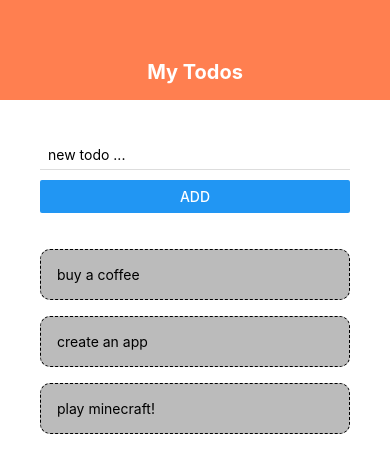
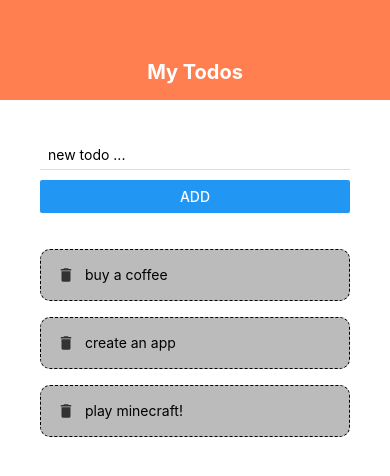
Before and after one commit to jash2810/react-native-todo-app, a React Native app: screen / in a window 390 px wide. Shown: the top 476 px of the page. Built offline with nearby package versions, Linux system fonts and the light colour scheme.

Commit message:
added icons and flexbox

```diff
--- a/App.js
+++ b/App.js
@@ -3,6 +3,7 @@
 import Header from './components/header';
 import TodoItem from './components/TodoItem';
 import AddTodo from './components/addTodo';
+import Sandbox from './components/sandbox';
 
 export default function App() {
 
@@ -30,6 +31,7 @@
   }
 
   return (
+    // <Sandbox />
     <TouchableWithoutFeedback
       onPress={() => {
         Keyboard.dismiss()
@@ -68,9 +70,11 @@
     // marginLeft: 30
   },
   content: {
+    flex: 1,
     padding: 40
   },
   list: {
+    flex: 1,
     marginTop: 20
   }
 });
--- a/components/TodoItem.js
+++ b/components/TodoItem.js
@@ -1,10 +1,14 @@
 import React from 'react';
 import {StyleSheet, Text, TouchableOpacity, View} from 'react-native'
+import { MaterialIcons } from '@expo/vector-icons'
 
 export default function TodoItem({item, deleteTodoPress}) {
     return(
         <TouchableOpacity onPress={() => deleteTodoPress(item.key)}>
-            <Text style={styles.item}>{item.text}</Text>
+            <View style={styles.item}>
+                <MaterialIcons name='delete' size={18} color='#333' />
+                <Text style={styles.itemText}>{item.text}</Text>
+            </View>
         </TouchableOpacity>
     )
 }
@@ -16,6 +20,10 @@
         backgroundColor: '#bbb',
         borderWidth: 1,
         borderStyle: 'dashed',
-        borderRadius: 10
+        borderRadius: 10,
+        flexDirection: 'row'
+    },
+    itemText: {
+        marginLeft: 10
     }
 })
--- /dev/null
+++ b/components/sandbox.js
@@ -0,0 +1,38 @@
+import React from 'react';
+import {StyleSheet, Text, View} from 'react-native'
+
+export default function Sandbox() {
+    return (
+        <View style={styles.container}>
+            <Text style={styles.boxOne} >One</Text>
+            <Text style={styles.boxTwo} >Two</Text>
+            <Text style={styles.boxThree} >Three</Text>
+            <Text style={styles.boxFour} >Four</Text>
+        </View>
+    )
+}
+
+const styles = StyleSheet.create({
+    container: {
+        flex: 1,
+        flexDirection: 'row',
+        paddingTop: 40,
+        backgroundColor: '#ddd'
+    },
+    boxOne: {
+        backgroundColor: 'violet',
+        padding: 10
+    },
+    boxTwo: {
+        backgroundColor: 'gold',
+        padding: 10
+    },
+    boxThree: {
+        backgroundColor: 'coral',
+        padding: 10
+    },
+    boxFour: {
+        backgroundColor: 'skyblue',
+        padding: 10
+    },
+})
```
